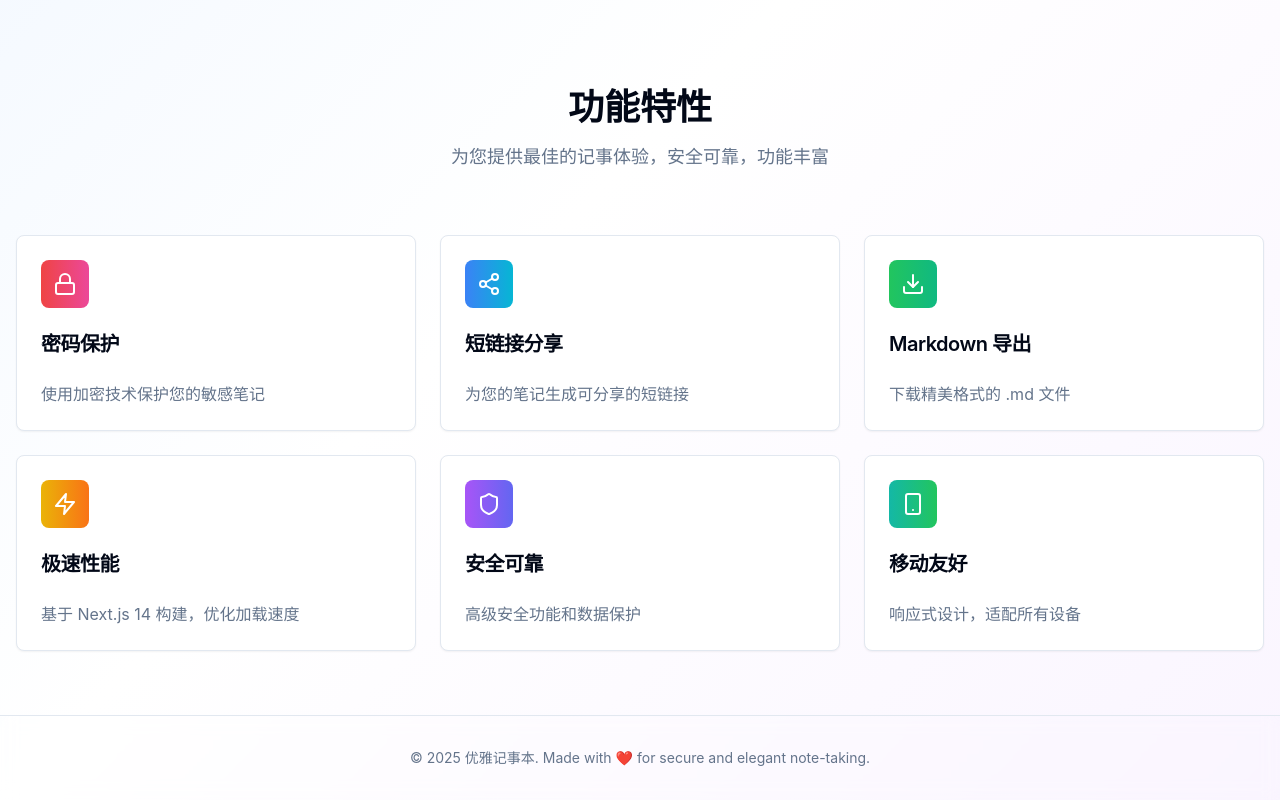
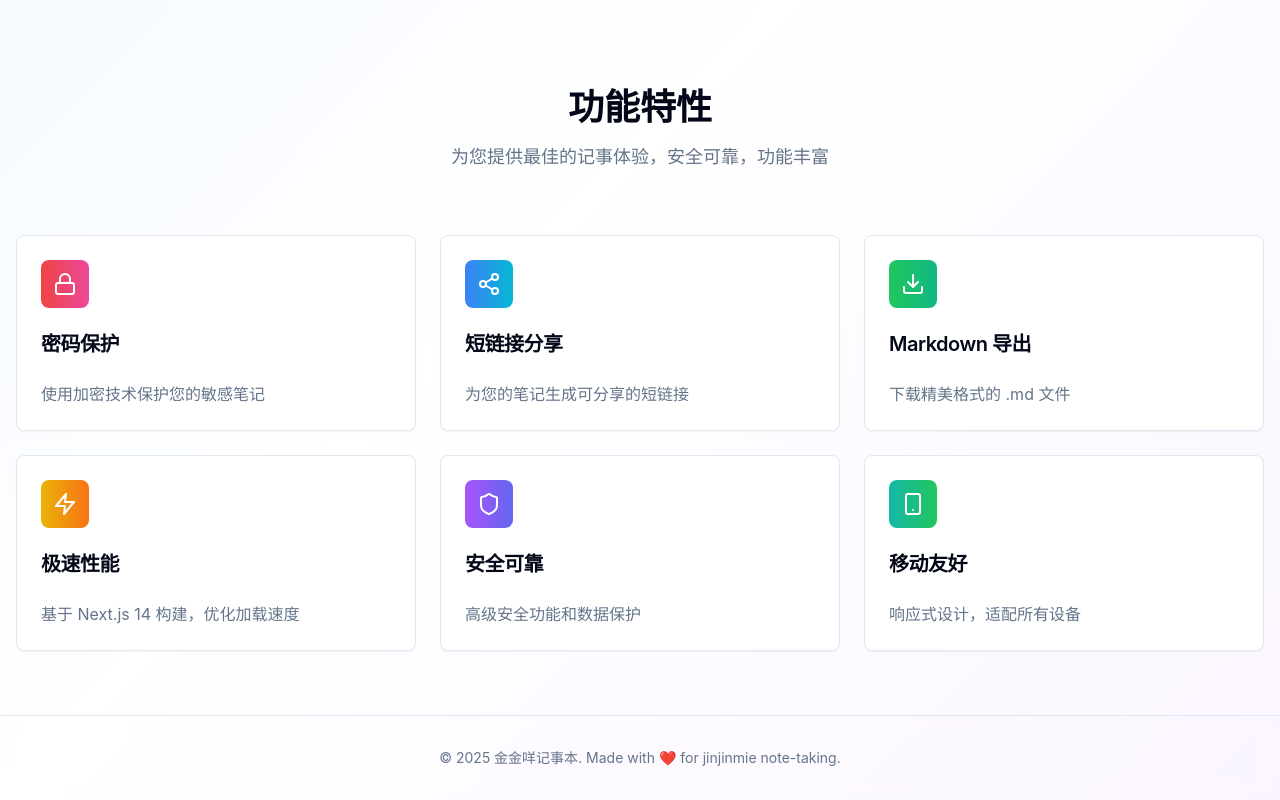
Before and after one commit to wanglili03/Elegant-Notepad, a Next.js app: page / in a window 1280 px wide. Shown: the part 504-1304 px from the top of the page. Built offline with nearby package versions, Linux system fonts and the light colour scheme.

Commit message:
Update page.tsx

```diff
--- a/app/page.tsx
+++ b/app/page.tsx
@@ -155,7 +155,7 @@ export default function HomePage() {
       <footer className="border-t bg-background/50 backdrop-blur">
         <div className="container mx-auto px-4 py-8">
           <div className="text-center text-sm text-muted-foreground">
-            <p>© 2025 优雅记事本. Made with ❤️ for secure and elegant note-taking.</p>
+            <p>© 2025 金金咩记事本. Made with ❤️ for jinjinmie note-taking.</p>
           </div>
         </div>
       </footer>
```
